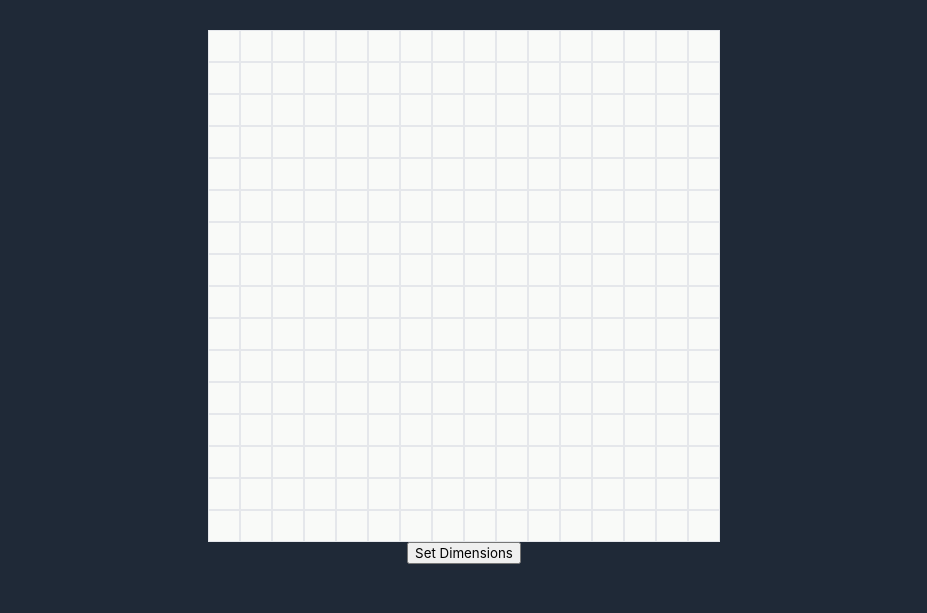
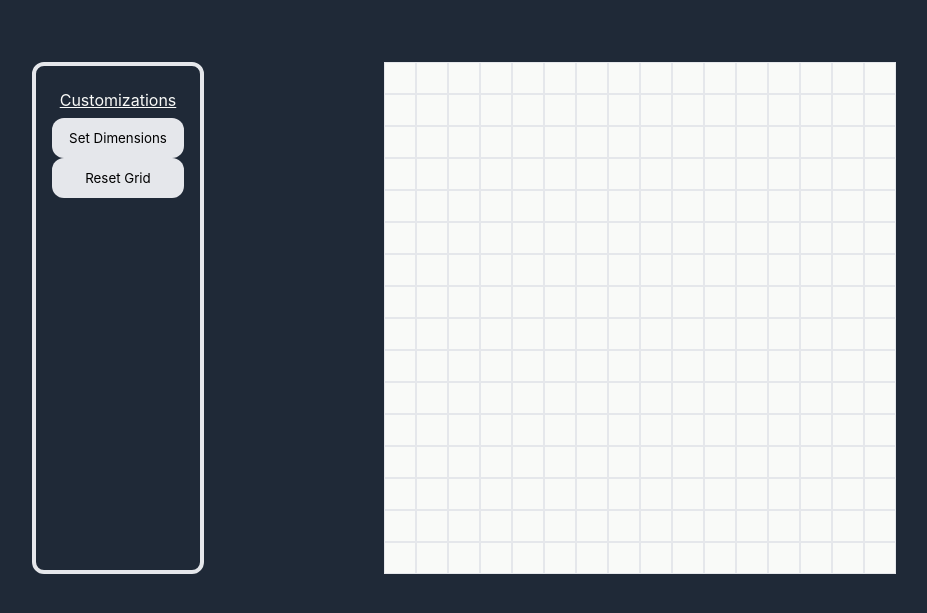
Before and after one commit to DanielLimWeiEn/odin-etch-a-sketch, a plain HTML site: page index.html in a window 1280 px wide. Shown: the part 93-706 px from the top of the page, without its empty margins (176-1103 px from the left). Drawn offline with Linux system fonts and the light colour scheme.

Commit message:
Add customization buttons to set dimensions and reset grid, add styling to webpage, refactor code to draw instead of trailing effect

```diff
--- a/index.html
+++ b/index.html
@@ -12,9 +12,16 @@
     <div class="header">
         Etch a Sketch
     </div>
-    <div class="drawingGrid"></div>
-    <div class="customization">
-        <button id="dimension">Set Dimensions</button>
+    <div class="container">
+        <div class="customization">
+            <div class="subtitle">
+                Customizations
+            </div>
+            <button id="dimension">Set Dimensions</button>
+            <button id="reset">Reset Grid</button>
+        </div>
+        <div class="drawingGrid"></div>
     </div>
+
 </body>
 </html>
--- a/script.js
+++ b/script.js
@@ -13,9 +13,10 @@ function drawGrid(n) {
             entry.addEventListener('mouseover', (event) => {
                 entry.classList.add("hoverGridElement");
             });
-            entry.addEventListener('transitionend', (event) => {
-                entry.classList.remove("hoverGridElement");
-            })
+            // For non lasting fade away affect.
+            // entry.addEventListener('transitionend', (event) => {
+            //     entry.classList.remove("hoverGridElement");
+            // })
             row.appendChild(entry);
         }
         drawingGrid.appendChild(row);
@@ -34,3 +35,10 @@ setDimensionButton.addEventListener('click', event => {
     }
     drawGrid(dim);
 });
+
+// 3. Reset button.
+const resetButton = document.querySelector("#reset");
+
+resetButton.addEventListener('click', event => {
+    drawGrid(16);
+})
--- a/styles.css
+++ b/styles.css
@@ -13,6 +13,13 @@ body {
     background-color: #1f2937;
 }
 
+.container {
+    display: flex;
+    padding: 32px 128px 32px 128px;
+    justify-content: space-between;
+    gap: 180px;
+}
+
 .header {
     font-size: 48px;
     font-weight: bolder;
@@ -21,6 +28,21 @@ body {
     display: flex;
     justify-content: center;
     align-items: center;
+}
+
+.customization {
+    display: flex;
+    flex-direction: column;
+    border: 0.25em solid;
+    border-color: #e5e7eb;
+    padding: 16px;
+    color: #f9faf8;
+    border-radius: 12px;
+}
+
+.subtitle {
+    padding: 8px;
+    text-decoration: underline;
 }
 
 .drawingGrid {
@@ -45,5 +67,12 @@ body {
 
 .hoverGridElement {
     background-color: #1f2937; /* Change color as needed. */
-    transform: scale(1.1);
+    transform: scale(1);
 }
+
+button {
+    background-color: #e5e7eb;
+    padding: 12px;
+    border-style: none;
+    border-radius: 12px;
+}
```
